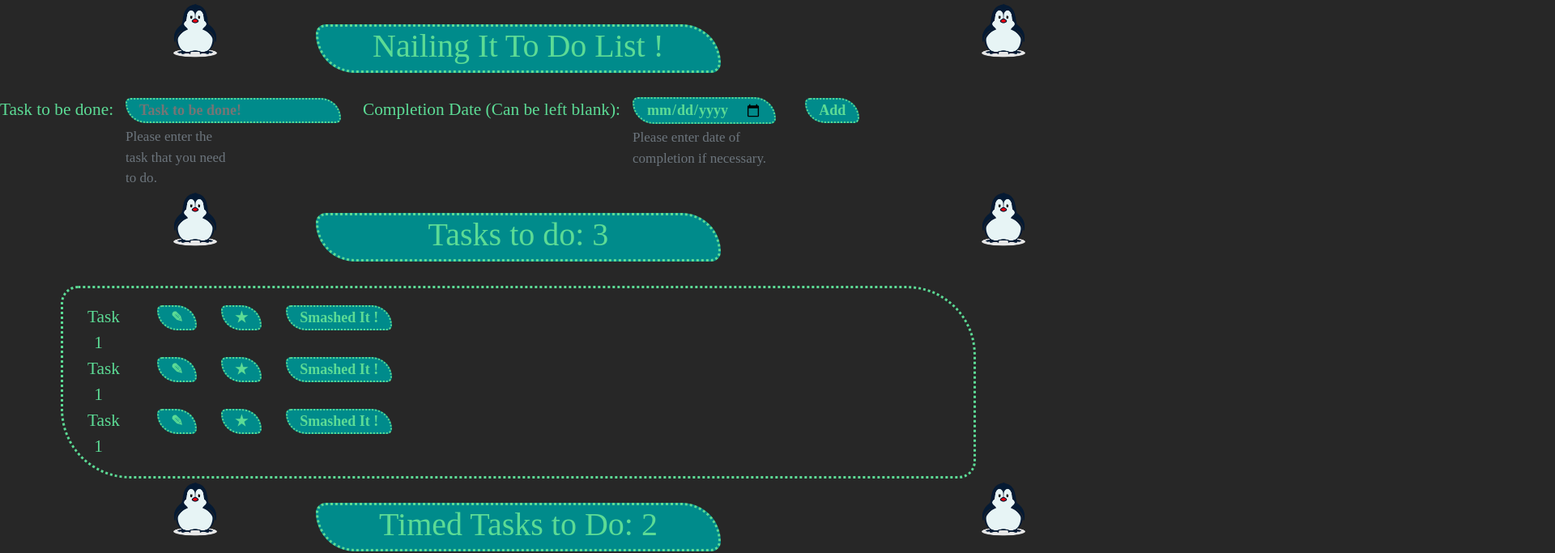
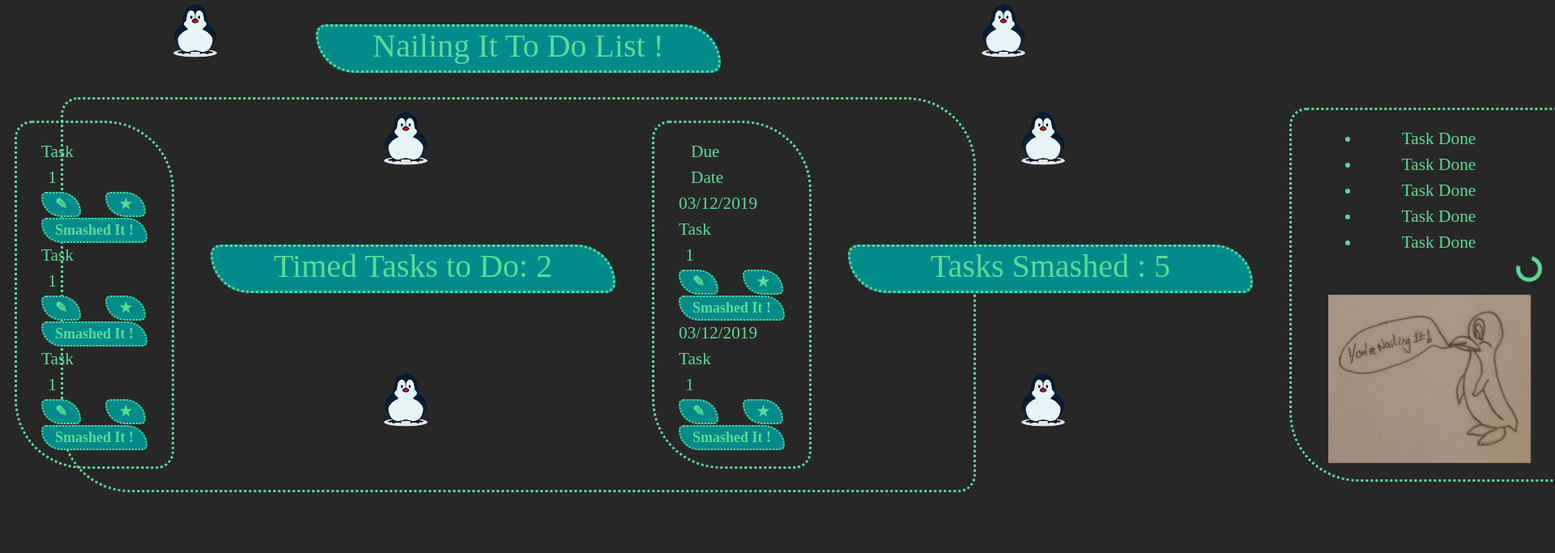
Before and after one commit to lottieh/Todo-App-Frontend, a React (Create React App) app: page / in a window 1280 px wide. Shown: the top 683 px of the page at 81% size, 1920 px wide, since content can reach past the window. Built offline with nearby package versions, Linux system fonts and the light colour scheme; a web font is replaced by a local one.

Commit message:
Centred in the wrong direction

```diff
--- a/src/InsertionDateform.js
+++ b/src/InsertionDateform.js
@@ -5,7 +5,7 @@ class InsertionDateform extends React.Component {
     render() {
         return (
 
-                <div className="insert-col-4 col-6 col-md-2">
+                <div className="insert-col-4 Col sm={6}">
                     <form action="/action_page.php">
                         <input type="date" name="completionDate"/>
                     </form>
--- a/src/InsertionSectionDate.js
+++ b/src/InsertionSectionDate.js
@@ -5,7 +5,7 @@ class InsertionSectionDate extends React.Component {
     render() {
         return (
             <div>
-                <div className="Col md=auto">
+                <div className="Col sm={6}">
                     Completion Date (Can be left blank):
                 </div>
                 </div>
--- a/src/InsertionSectionTask.js
+++ b/src/InsertionSectionTask.js
@@ -5,7 +5,7 @@ class InsertionSectionTask extends React.Component {
     render() {
         return (
             <div>
-                <div className="insert-col-1 ">
+                <div className="insert-col-1  Col sm={6}">
 
                     Task to be done:
                 </div>
--- a/src/InsertionSectionTaskForm.js
+++ b/src/InsertionSectionTaskForm.js
@@ -5,7 +5,7 @@ class InsertionSectionTaskForm extends React.Component {
     render() {
         return (
             <div>
-                <div className="insert-col-3 col-6" >
+                <div className="insert-col-3 Col sm={6}" >
                     <form action="/action_page.php">
                         <input type="text" name="task" placeholder="Task to be done!"/>
                     </form>
--- a/src/Style.css
+++ b/src/Style.css
@@ -5,18 +5,24 @@
 
     }
 
-    /* .content {
+    .content {
     border-style: dotted;
      border-radius: 1em 4em 1em 4em/1em 4em 1em 4em;
      Padding: 10px 10px 10px 10px;
      margin: auto 60px;
- } */
+     display: flex;
+    justify-content: center;
+ }
 
 body{
     background-color:#272727;
     color:#5cdb95;
     font-family:'Annie Use Your Telescope',cursive;
     font-size: 16pt;
+
+    justify-content: center;
+    align-items: center;
+    text-align: center;
 
 }
 
@@ -54,15 +60,12 @@ body{
      margin-right: 300px;
  }
 
- /* .Insertion_Section {
+ .Insertion_Section {
      border-style: dotted;
      border-radius: 1em 4em 1em 4em/1em 4em 1em 4em;
      Padding: 10px 10px 10px 10px;
      margin: auto 60px;
- } */
- /* .insert-col-2 {
-     font-size:14pt;
-      } */
+ }
 
  .Bordered {
      margin: auto 60px;
```
